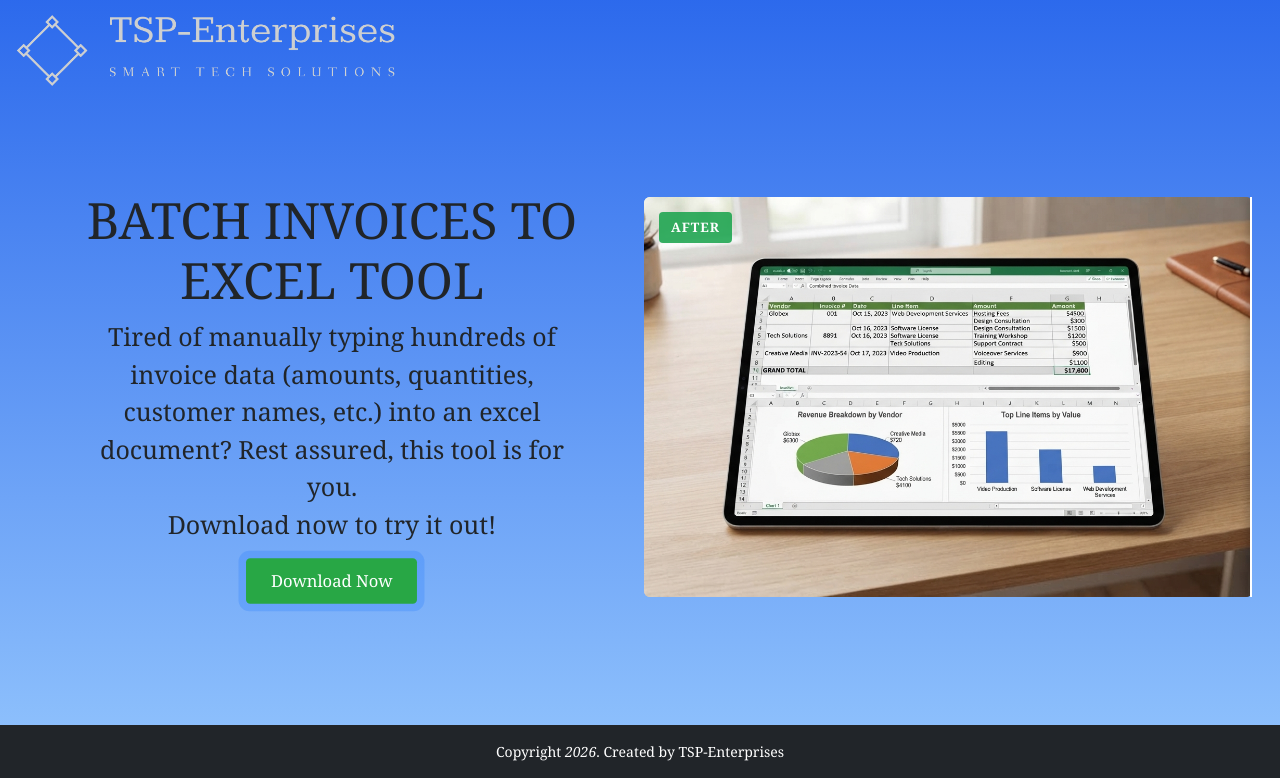
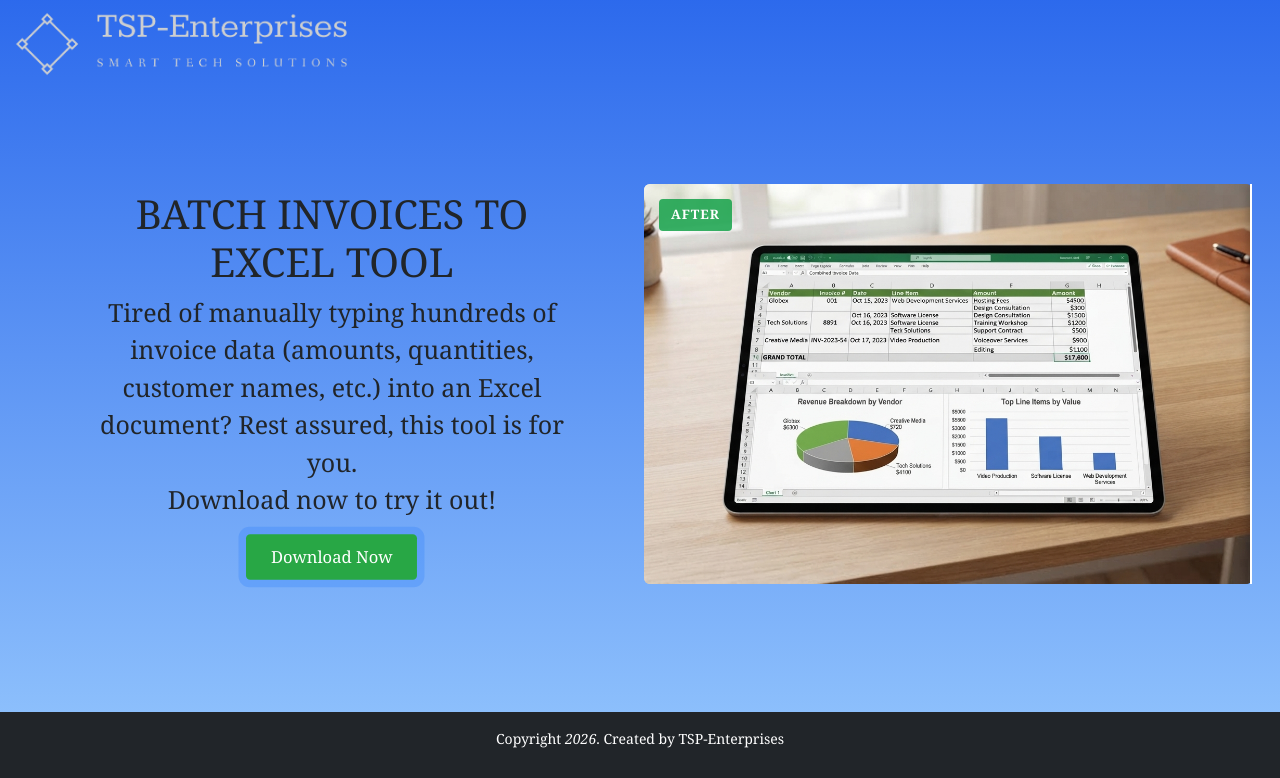
Before and after one commit to tshepo-sithole/Fake_Door_Website, a Flask app: page / in a window 1280 px wide. Shown: the part 56-834 px from the top of the page. After the commit the page ends 804 px from the top, so only its background shows below. Run offline with Flask 3, Linux system fonts and the light colour scheme.

Commit message:
Origional Version

```diff
--- a/main.py
+++ b/main.py
@@ -86,4 +86,4 @@ def send_email(subject, name, email, message):
 
 
 if __name__ == "__main__":
-    app.run(debug=False)
+    app.run(debug=True)
--- a/templates/base.html
+++ b/templates/base.html
@@ -1,7 +1,6 @@
 <!DOCTYPE html>
 <html lang="en">
 <head>
-  <head>
     <!-- The title is the #1 ranking factor for specific keywords -->
     <title>Batch Invoice PDF to Excel Automation Tool | TSP Enterprises</title>
     <!-- This description shows up right under your link on Google -->
--- a/templates/index.html
+++ b/templates/index.html
@@ -3,15 +3,15 @@
 {% block content %}
 <body>
   <div class="container-fluid">
-    <img src="static/Logo/logo side default no background.png" width="400" alt="Logo">
+    <img src="static/Logo/logo side default no background.png" width="350" alt="Logo">
   </div>
   <div class="container-fluid">
     <div class="container-fluid px-4 text-center">
       <div class="row align-items-center">
         <div class="col-12 col-md-6 p-5 d-flex flex-column justify-content-center order-2 order-md-1" style="height: 74vh;">
-          <h1 style="font-size: clamp(30px, 4vw, 50px);">BATCH INVOICES TO <br>EXCEL TOOL</h1>
+          <h1 style="font-size: clamp(30px, 4vw, 40px);">BATCH INVOICES TO <br>EXCEL TOOL</h1>
           <p style="font-size: clamp(10px, 3vw, 25px);">Tired of manually typing hundreds of invoice data
-            (amounts, quantities, customer names, etc.) into an excel document? Rest assured, this tool is for you.
+            (amounts, quantities, customer names, etc.) into an Excel document? Rest assured, this tool is for you.
             <br>Download now to try it out!</p>
           <div style="text-align: center; width: 100%;">
             <a href="{{ url_for('download_page') }}" class="btn-pulse"
```
